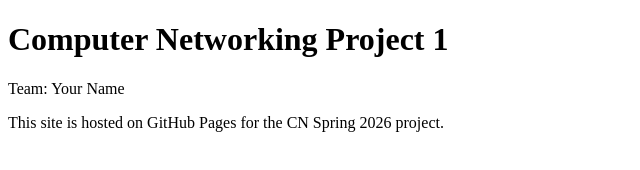
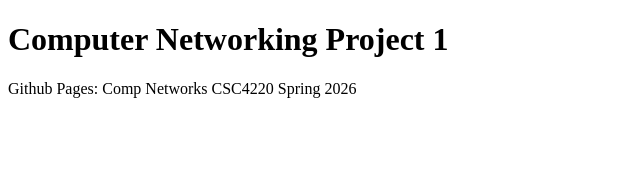
Before and after one commit to Comogulate/comogulate.github.io, a plain HTML site: page index.html in a window 1280 px wide. Shown: the whole page, without its empty margins (0-640 px from the left). Drawn offline with Linux system fonts and the light colour scheme.

Commit message:
Update index.html

```diff
--- a/index.html
+++ b/index.html
@@ -2,11 +2,10 @@
 <html>
   <head>
     <meta charset="UTF-8">
-    <title>CN Project 1 - Your Name</title>
+    <title>CN Project 1 - Kristian Napire</title>
   </head>
   <body>
     <h1>Computer Networking Project 1</h1>
-    <p>Team: Your Name</p>
-    <p>This site is hosted on GitHub Pages for the CN Spring 2026 project.</p>
+    <p>Github Pages: Comp Networks CSC4220 Spring 2026</p>
   </body>
 </html>
```
